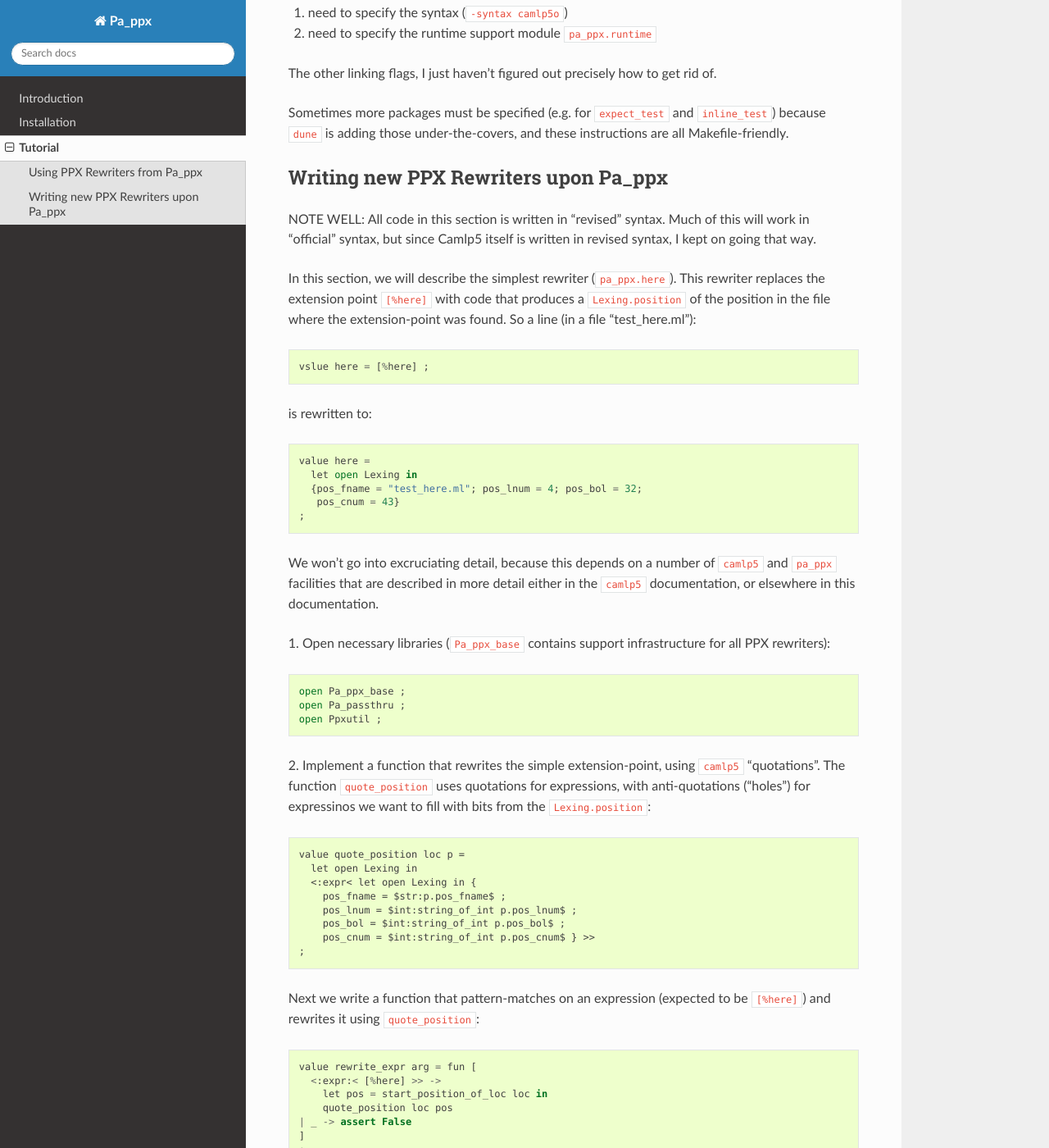
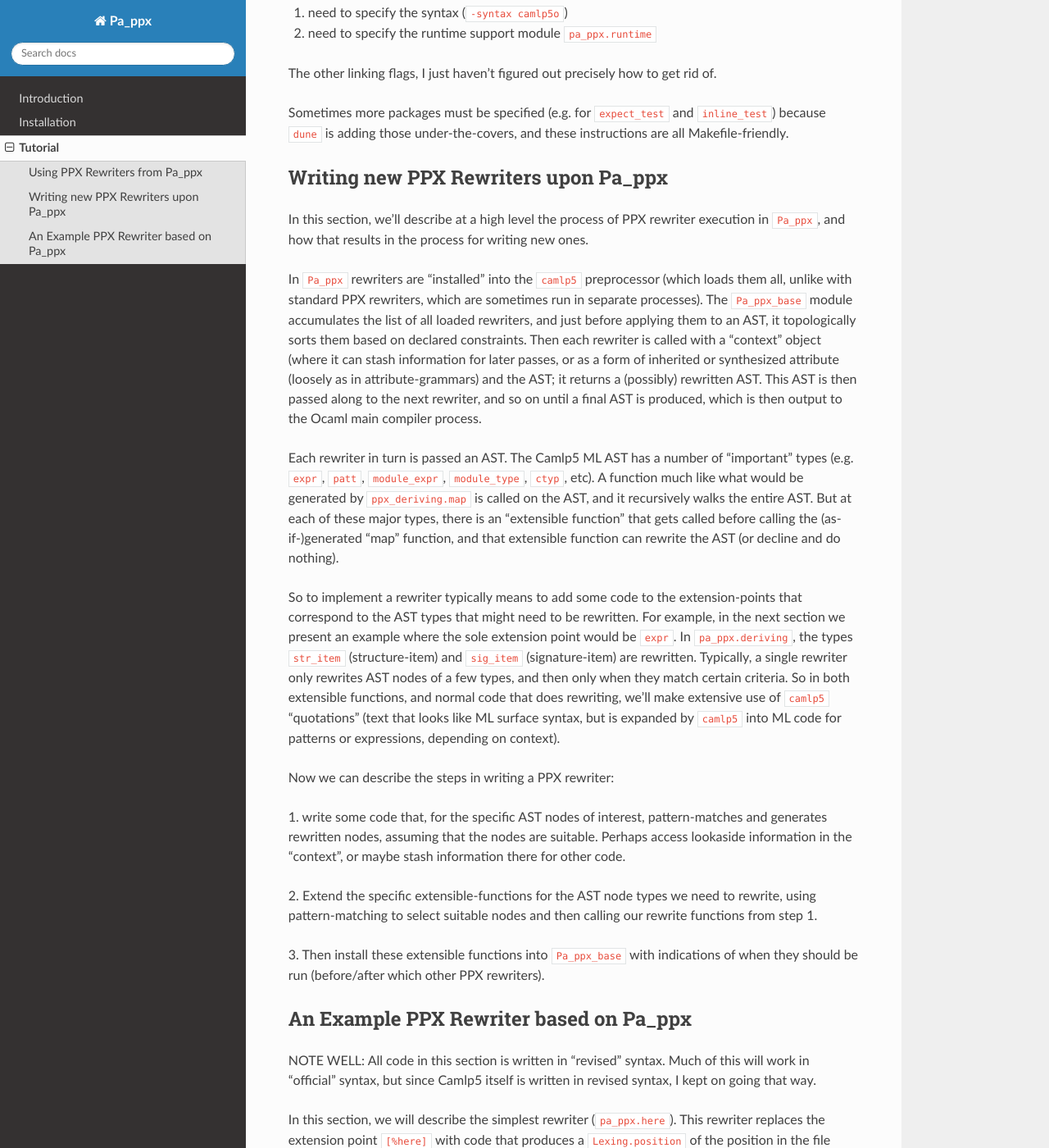
Before and after one commit to chetmurthy/pa_ppx, a Sphinx documentation site: the page built from doc/tutorial.rst, in a window 1280 px wide and 1400 px high, scrolled down 909 px. Shown: the whole window at 82% size. Built offline with Sphinx 7.4.7 and the Read the Docs theme 2.0.0, drawn with Linux system fonts in a browser that asks for light colours; pages that are not in the unit, such as notebooks, are missing from menus.

Commit message:
meh
# Please enter the commit message for your changes. Lines starting
# with '#' will be ignored, and an empty message aborts the commit.
# On branch master
# Your branch is up-to-date with 'origin/master'.
#
# Changes to be committed:
#       modified:   doc/tutorial.rst
#
# Untracked files:
#       tests-inline/ppx_sexp_test.pappx.ml
#       tests-inline/ppx_sexp_test.ppx.ml
#       tmp/
#

```diff
--- a/doc/tutorial.rst
+++ b/doc/tutorial.rst
@@ -41,6 +41,64 @@ under-the-covers, and these instructions are all Makefile-friendly.
 
 Writing new PPX Rewriters upon Pa_ppx
 -------------------------------------
+
+In this section, we'll describe at a high level the process of PPX
+rewriter execution in ``Pa_ppx``, and how that results in the process
+for writing new ones.
+
+In ``Pa_ppx`` rewriters are "installed" into the ``camlp5``
+preprocessor (which loads them all, unlike with standard PPX
+rewriters, which are sometimes run in separate processes).  The
+``Pa_ppx_base`` module accumulates the list of all loaded rewriters,
+and just before applying them to an AST, it topologically sorts them
+based on declared constraints.  Then each rewriter is called with a
+"context" object (where it can stash information for later passes, or
+as a form of inherited or synthesized attribute (loosely as in
+attribute-grammars) and the AST; it returns a (possibly) rewritten
+AST.  This AST is then passed along to the next rewriter, and so on
+until a final AST is produced, which is then output to the Ocaml main
+compiler process.
+
+Each rewriter in turn is passed an AST.  The Camlp5 ML AST has a
+number of "important" types (e.g. ``expr``, ``patt``, ``module_expr``,
+``module_type``, ``ctyp``, etc).  A function much like what would be
+generated by ``ppx_deriving.map`` is called on the AST, and it
+recursively walks the entire AST.  But at each of these major types,
+there is an "extensible function" that gets called before calling the
+(as-if-)generated "map" function, and that extensible function can
+rewrite the AST (or decline and do nothing).
+
+So to implement a rewriter typically means to add some code to the
+extension-points that correspond to the AST types that might need to
+be rewritten.  For example, in the next section we present an example
+where the sole extension point would be ``expr``.  In
+``pa_ppx.deriving``, the types ``str_item`` (structure-item) and
+``sig_item`` (signature-item) are rewritten.  Typically, a single
+rewriter only rewrites AST nodes of a few types, and then only when
+they match certain criteria.  So in both extensible functions, and
+normal code that does rewriting, we'll make extensive use of
+``camlp5`` "quotations" (text that looks like ML surface syntax, but
+is expanded by ``camlp5`` into ML code for patterns or expressions,
+depending on context).
+
+Now we can describe the steps in writing a PPX rewriter:
+
+1. write some code that, for the specific AST nodes of interest,
+pattern-matches and generates rewritten nodes, assuming that the nodes
+are suitable.  Perhaps access lookaside information in the "context",
+or maybe stash information there for other code.
+
+2. Extend the specific extensible-functions for the AST node types we
+need to rewrite, using pattern-matching to select suitable nodes and
+then calling our rewrite functions from step 1.
+
+3. Then install these extensible functions into ``Pa_ppx_base`` with
+indications of when they should be run (before/after which other PPX
+rewriters).
+
+
+An Example PPX Rewriter based on Pa_ppx
+---------------------------------------
 
 NOTE WELL: All code in this section is written in "revised" syntax.
 Much of this will work in "official" syntax, but since Camlp5 itself
```
